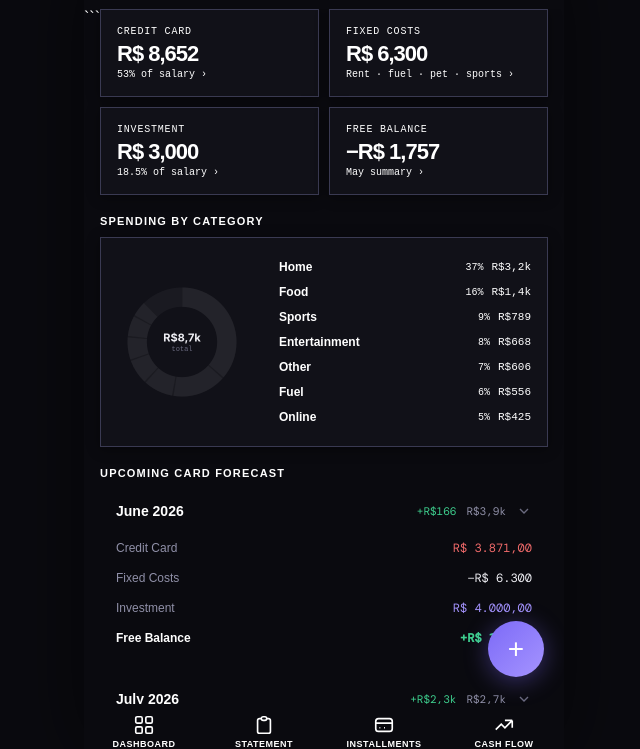
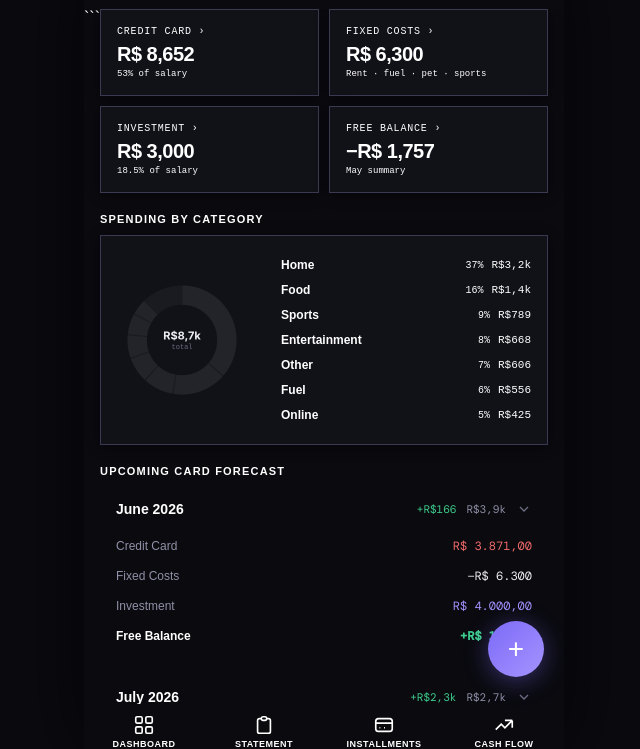
Before and after one commit to jvgl-dot/Finflow, a plain HTML site: page index.html in a window 1280 px wide. Shown: the part 51-800 px from the top of the page, without its empty margins (324-964 px from the left). Drawn offline with nearby package versions, Linux system fonts and the light colour scheme; a web font is replaced by a local one.

Commit message:
V010-Update index.html

```diff
--- a/index.html
+++ b/index.html
@@ -243,16 +243,19 @@ letter-spacing: .8px;
 margin-bottom: 6px;
 }
 .kpi-value {
-font-size: 22px;
+font-size: 20px;
 font-weight: 800;
-letter-spacing: -1px;
-line-height: 1;
+letter-spacing: -0.5px;
+line-height: 1.1;
 }
 .kpi-sub {
 font-family: ‘DM Mono’, monospace;
-font-size: 10px;
+font-size: 9px;
 color: var(–muted2);
 margin-top: 4px;
+white-space: nowrap;
+overflow: hidden;
+text-overflow: ellipsis;
 }
 .kpi-positive { color: var(–green); }
 .kpi-negative { color: var(–red); }
@@ -288,9 +291,12 @@ padding: 2px 0;
 }
 .legend-item:active { opacity: .6; }
 .legend-dot {
-width: 8px; height: 8px;
+width: 10px; height: 10px;
 border-radius: 50%;
 flex-shrink: 0;
+display: inline-block;
+-webkit-print-color-adjust: exact;
+print-color-adjust: exact;
 }
 .legend-name { font-size: 12px; font-weight: 600; flex: 1; }
 .legend-pct {
@@ -620,17 +626,6 @@ transition: opacity .15s; letter-spacing: .2px;
 cursor: pointer;
 transition: border-color .2s, background .2s;
 -webkit-tap-highlight-color: transparent;
-position: relative;
-}
-.kpi-clickable::after {
-content: ‘’;
-position: absolute;
-top: 50%; right: 14px;
-transform: translateY(-50%);
-width: 6px; height: 6px;
-border-right: 2px solid var(–muted);
-border-top: 2px solid var(–muted);
-transform: translateY(-50%) rotate(45deg);
 }
 .kpi-clickable:active {
 border-color: var(–accent);
@@ -656,24 +651,24 @@ background: #7c6af710;
 <div class="page active" id="page-dashboard">
   <div class="kpi-row">
     <div class="kpi kpi-clickable" onclick="openKpiDetail('card')">
-      <div class="kpi-label">Credit Card</div>
+      <div class="kpi-label">Credit Card ›</div>
       <div class="kpi-value kpi-negative" id="kpi-card">R$ 8,652</div>
-      <div class="kpi-sub">53% of salary  ›</div>
+      <div class="kpi-sub">53% of salary</div>
     </div>
     <div class="kpi kpi-clickable" onclick="openKpiDetail('fixed')">
-      <div class="kpi-label">Fixed Costs</div>
+      <div class="kpi-label">Fixed Costs ›</div>
       <div class="kpi-value kpi-negative" id="kpi-fixed">R$ 6,300</div>
-      <div class="kpi-sub">Rent · fuel · pet · sports  ›</div>
+      <div class="kpi-sub">Rent · fuel · pet · sports</div>
     </div>
     <div class="kpi kpi-clickable" onclick="openKpiDetail('invest')">
-      <div class="kpi-label">Investment</div>
+      <div class="kpi-label">Investment ›</div>
       <div class="kpi-value kpi-accent" id="kpi-invest">R$ 3,000</div>
-      <div class="kpi-sub">18.5% of salary  ›</div>
+      <div class="kpi-sub">18.5% of salary</div>
     </div>
     <div class="kpi kpi-clickable" onclick="openKpiDetail('balance')">
-      <div class="kpi-label">Free Balance</div>
+      <div class="kpi-label">Free Balance ›</div>
       <div class="kpi-value kpi-yellow" id="kpi-balance">−R$ 1,757</div>
-      <div class="kpi-sub">May summary  ›</div>
+      <div class="kpi-sub">May summary</div>
     </div>
   </div>
 
@@ -1267,7 +1262,7 @@ function buildDonut() {
     item.className = 'legend-item';
     item.onclick = () => openDetail(cat);
     item.innerHTML = `
-      <div class="legend-dot" style="background:${meta.color}"></div>
+      <div class="legend-dot" style="background-color:${meta.color};box-shadow:0 0 0 2px ${meta.color}40;min-width:10px;min-height:10px;"></div>
       <span class="legend-name">${cat}</span>
       <span class="legend-pct">${pct}%</span>
       <span class="legend-val">${fmtShort(val)}</span>
```
